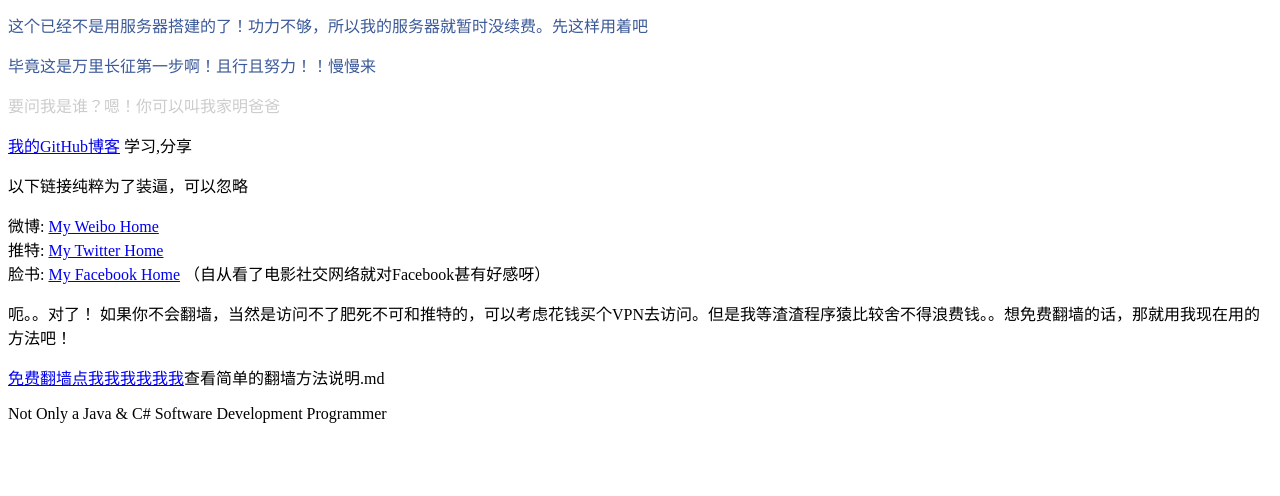
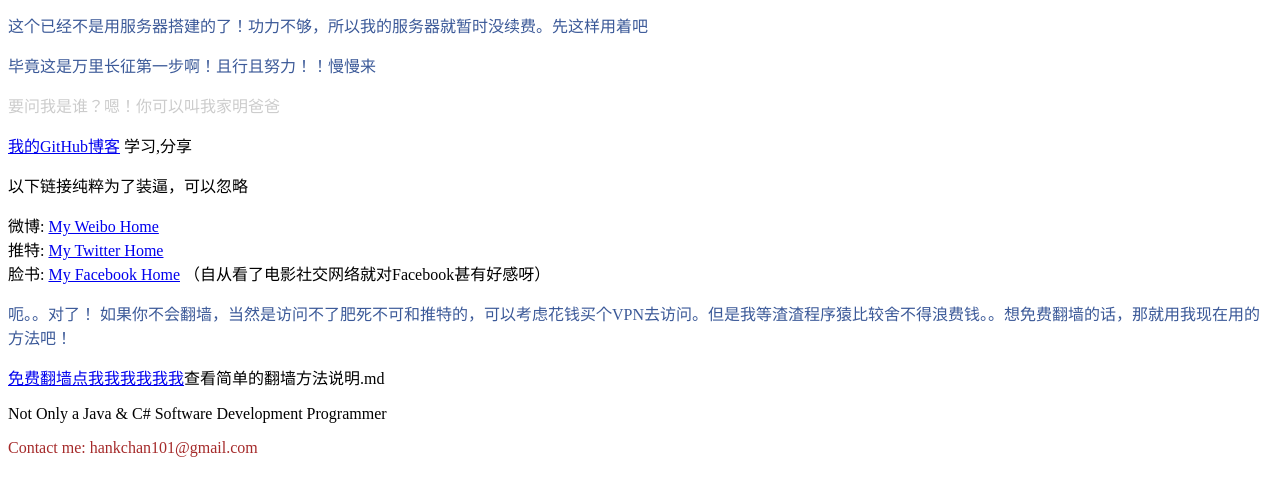
Before and after one commit to hank0chan/hank0chan.github.io, a plain HTML site: page index.html in a window 1280 px wide. Shown: the part 116-612 px from the top of the page. Drawn offline with Linux system fonts and the light colour scheme.

Commit message:
再更新小小

```diff
--- a/index.html
+++ b/index.html
@@ -16,9 +16,10 @@
 		微博:&nbsp;<a href="http://weibo.com/338485677">My Weibo Home</a><br/>
 		推特:&nbsp;<a href="https://twitter.com/hankchan101">My Twitter Home</a><br/>
 		脸书:&nbsp;<a href="https://www.facebook.com/hankchan101">My Facebook Home</a>&nbsp;（自从看了电影社交网络就对Facebook甚有好感呀）<br/>
-		<p>呃。。对了！&nbsp;如果你不会翻墙，当然是访问不了肥死不可和推特的，可以考虑花钱买个VPN去访问。但是我等渣渣程序猿比较舍不得浪费钱。。想免费翻墙的话，那就用我现在用的方法吧！</p>
-    <a href="https://github.com/hank0chan/blog/tree/master/my_note_docs">免费翻墙点我我我我我我</a>查看简单的翻墙方法说明.md
+		<p style="color: #3b5998">呃。。对了！&nbsp;如果你不会翻墙，当然是访问不了肥死不可和推特的，可以考虑花钱买个VPN去访问。但是我等渣渣程序猿比较舍不得浪费钱。。想免费翻墙的话，那就用我现在用的方法吧！</p>
+    	<a href="https://github.com/hank0chan/blog/tree/master/my_note_docs">免费翻墙点我我我我我我</a>查看简单的翻墙方法说明.md
 
 		<p>Not Only a Java & C# Software Development Programmer</p>
+		<p style="color: brown">Contact me: hankchan101@gmail.com</p>
 	</body>
 </html>
```
